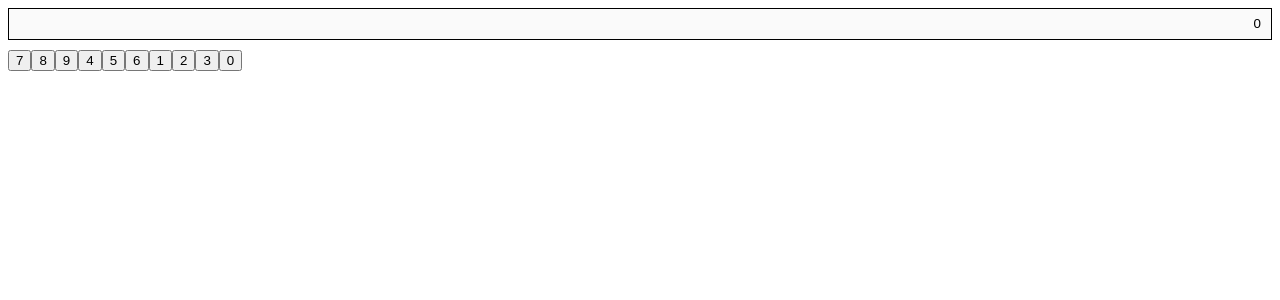
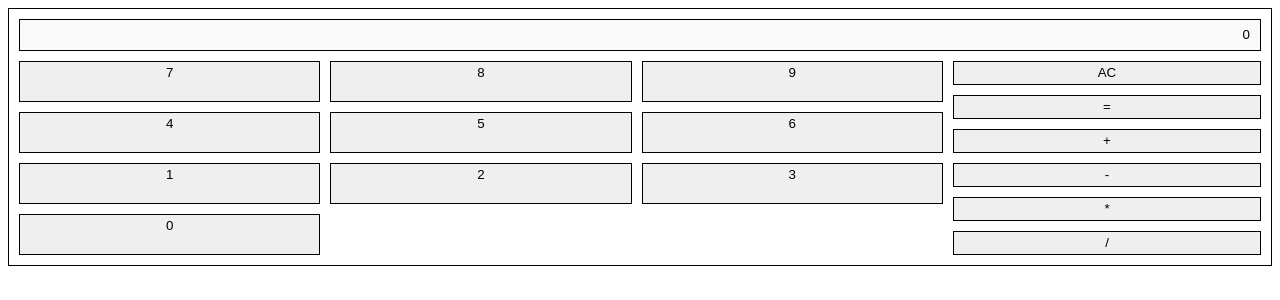
Before and after one commit to joppe/clinic, a React app: page / in a window 1280 px wide. Shown: the top 300 px of the page. Built offline with nearby package versions, Linux system fonts and the light colour scheme.

Commit message:
implemented gui

```diff
--- a/src/calculator/calculator.ts
+++ b/src/calculator/calculator.ts
@@ -1,4 +1,4 @@
-type Operator = '+' | '-' | '*' | '/';
+export type Operator = '+' | '-' | '*' | '/';
 
 export function calculator(a: number, b: number, operator: Operator): number {
     switch (operator) {
--- a/src/view/calculator/Button.tsx
+++ b/src/view/calculator/Button.tsx
@@ -1,14 +1,22 @@
 import React from 'react';
 
-type Prop = {
+type Props = {
     children: JSX.Element | string;
-    clickHandler?: () => void;
+    clickHandler: () => void;
 };
 
-export function Button(prop: Prop): JSX.Element {
+const style: React.CSSProperties = {
+    display: 'flex',
+    justifyContent: 'center',
+    width: '100%',
+    border: '1px solid black',
+    lineHeight: '20px',
+};
+
+export function Button(props: Props): JSX.Element {
     return (
-        <button type="button" onClick={prop.clickHandler}>
-            {prop.children}
+        <button type="button" style={style} onClick={props.clickHandler}>
+            {props.children}
         </button>
     );
 }
--- a/src/view/calculator/Calculator.tsx
+++ b/src/view/calculator/Calculator.tsx
@@ -1,20 +1,127 @@
-import React from 'react';
+import React, { useState } from 'react';
 
+import { Operator, calculator } from '../../calculator/calculator';
 import { Button } from './Button';
 import { Display } from './Display';
 
-export function Calculator() {
-    function addDigit(): void {}
+interface Style {
+    [component: string]: React.CSSProperties;
+}
+
+type State = {
+    left: null | string;
+    operator: null | Operator;
+    right: null | string;
+};
+
+const style: Style = {
+    root: {
+        padding: '10px',
+        border: '1px solid black',
+    },
+    debug: {
+        fontSize: '11px',
+    },
+    columns: {
+        display: 'grid',
+        gridTemplateColumns: '3fr 1fr',
+        gap: '10px',
+    },
+    operations: {
+        display: 'grid',
+        gap: '10px',
+    },
+    digits: {
+        display: 'grid',
+        gridTemplateColumns: '1fr 1fr 1fr',
+        gap: '10px',
+    },
+};
+
+export function Calculator(): JSX.Element {
+    const [value, setValue] = useState('0');
+    const [state, setState] = useState<State>({
+        left: null,
+        operator: null,
+        right: null,
+    });
+
+    function addDigit(digit: number) {
+        setValue(value === '0' ? String(digit) : `${value}${String(digit)}`);
+    }
+
+    function reset(): void {
+        setValue('0');
+        setState({
+            left: null,
+            operator: null,
+            right: null,
+        });
+    }
+
+    function operate(operator: Operator): void {
+        setState({
+            left: value,
+            operator,
+            right: null,
+        });
+        setValue('0');
+    }
+
+    function calc(): void {
+        if (state.left === null || state.operator === null) {
+            return;
+        }
+
+        setState({
+            ...state,
+            right: value,
+        });
+
+        const result = calculator(
+            parseFloat(state.left),
+            parseFloat(value),
+            state.operator,
+        );
+
+        setValue(String(result));
+    }
 
     return (
-        <div>
-            <Display value="0" />
-            <div>
-                {[7, 8, 9, 4, 5, 6, 1, 2, 3, 0].map((digit) => (
-                    <Button key={digit} clickHandler={addDigit}>
-                        {String(digit)}
+        <div style={style.root}>
+            <Display value={value} />
+            <div style={style.debug}>
+                {`${state.left ?? ''} ${state.operator ?? ''} ${
+                    state.right ?? ''
+                }`}
+            </div>
+            <div style={style.columns}>
+                <div style={style.digits}>
+                    {[7, 8, 9, 4, 5, 6, 1, 2, 3, 0].map((digit) => (
+                        <Button
+                            key={digit}
+                            clickHandler={() => addDigit(digit)}
+                        >
+                            {String(digit)}
+                        </Button>
+                    ))}
+                </div>
+                <div style={style.operations}>
+                    <Button key="ac" clickHandler={reset}>
+                        AC
                     </Button>
-                ))}
+                    <Button key="=" clickHandler={calc}>
+                        =
+                    </Button>
+                    {['+', '-', '*', '/'].map((operator) => (
+                        <Button
+                            key={operator}
+                            clickHandler={() => operate(operator as Operator)}
+                        >
+                            {operator}
+                        </Button>
+                    ))}
+                </div>
             </div>
         </div>
     );
```
